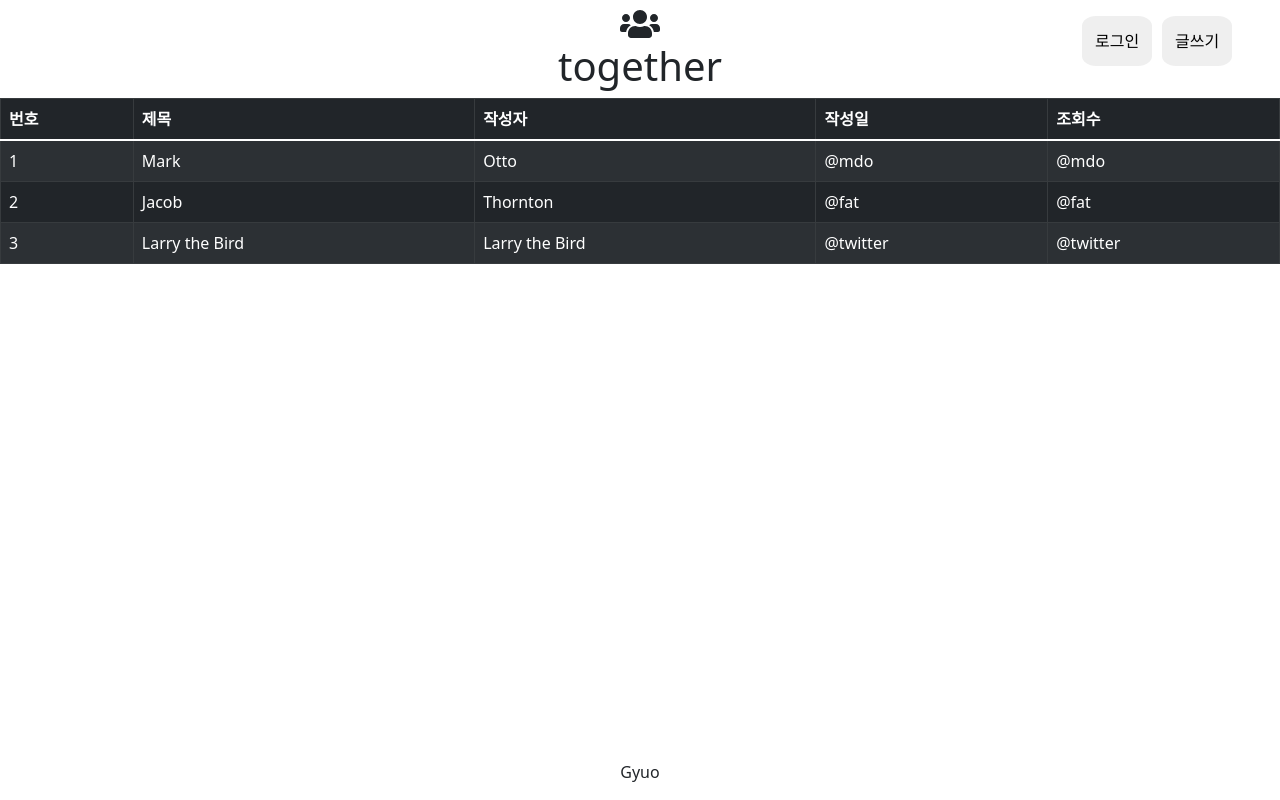
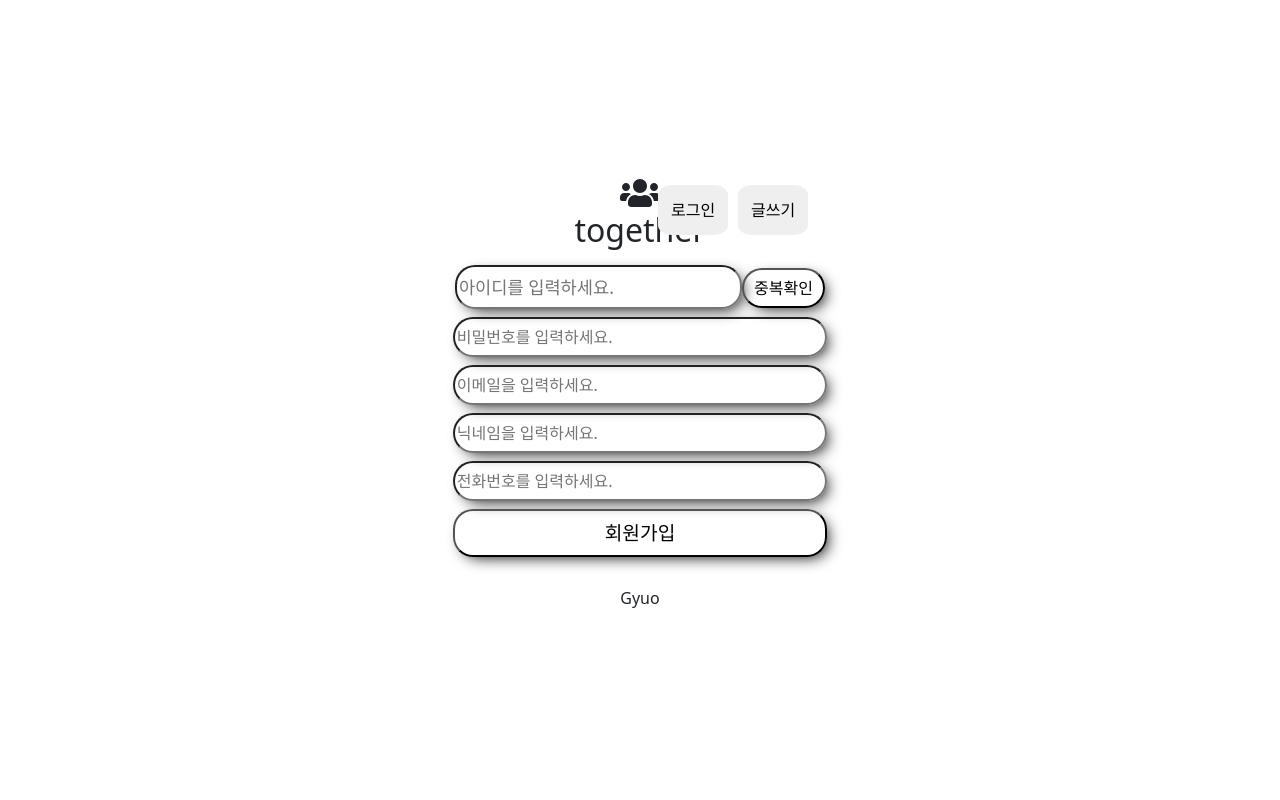
Before and after one commit to gyuonote/together-crud, a React (Create React App) app: page / in a window 1280 px wide. Built offline with nearby package versions, Linux system fonts and the light colour scheme.

Commit message:
signup update UI

```diff
--- a/src/app.jsx
+++ b/src/app.jsx
@@ -1,10 +1,10 @@
 import styles from "./app.module.css";
-import Board from "./components/board/board";
+import Signup from "./components/signup/signup";
 
 function App() {
   return (
     <div className={styles.app}>
-      <Board />
+      <Signup />
     </div>
   );
 }
--- a/src/components/footer/footer.module.css
+++ b/src/components/footer/footer.module.css
@@ -5,6 +5,7 @@
   background-color: makerGreen;
   text-align: center;
   position: relative;
+  padding: 0.3em;
 }
 
 .title {
--- a/src/components/header/header.jsx
+++ b/src/components/header/header.jsx
@@ -11,7 +11,7 @@ const Header = ({ onLogout }) => (
       </button>
     )}
     <i className="fas fa-users fa-2x"></i>
-    <h1 className={styles.title}>together</h1>
+    <h2 className={styles.title}>together</h2>
   </header>
 );
 export default Header;
--- a/src/components/login/login.module.css
+++ b/src/components/login/login.module.css
@@ -2,13 +2,12 @@
 
 .login {
   width: 30em;
-  height: 26em;
+  height: 23em;
   text-align: center;
   display: flex;
   flex-direction: column;
   justify-content: center;
   background-color: makerWhite;
-  border-radius: 22px;
 }
 
 .list {
@@ -31,7 +30,7 @@
   box-shadow: 5px 5px 15px -5px;
 }
 .item {
-  margin-bottom: 0.5em;
+  margin-top: 0.5em;
 }
 
 .button_item {
--- a/src/components/signup/signup.jsx
+++ b/src/components/signup/signup.jsx
@@ -9,27 +9,25 @@ const Signup = () => {
       <Header />
       <section>
         <ul className={styles.list}>
-          <li className={styles.li_box}>
-            <div>&nbsp;&nbsp;&nbsp;&nbsp;&nbsp;아이디</div>
+          <li className={styles.item}>
             <input
               className={styles.check_input}
               type="text"
               placeholder="아이디를 입력하세요."
             />
-            &nbsp;
             <button className={styles.check_button}>중복확인</button>
           </li>
-          <li>
-            <div>&nbsp;&nbsp;&nbsp;&nbsp;&nbsp;비밀번호</div>
+          <li className={styles.item}>
             <input type="password" placeholder="비밀번호를 입력하세요." />
           </li>
-          <li>
-            <div>&nbsp;&nbsp;&nbsp;&nbsp;&nbsp;이메일</div>
+          <li className={styles.item}>
             <input type="text" placeholder="이메일을 입력하세요." />
           </li>
-          <li>
-            <div>&nbsp;&nbsp;&nbsp;&nbsp;&nbsp;닉네임</div>
+          <li className={styles.item}>
             <input type="text" placeholder="닉네임을 입력하세요." />
+          </li>
+          <li className={styles.item}>
+            <input type="text" placeholder="전화번호를 입력하세요." />
           </li>
           <li>
             <button className={styles.signup_button} value="submit">
--- a/src/components/signup/signup.module.css
+++ b/src/components/signup/signup.module.css
@@ -1,17 +1,13 @@
 @value makerGreen, makerLightPink,makerBlack, makerWhite from '../../common/colors.css';
 
 .signup {
-  width: 23em;
-  height: 30em;
+  width: 27em;
+  height: 27em;
   text-align: center;
   display: flex;
   flex-direction: column;
   justify-content: center;
   background-color: makerWhite;
-  border-radius: 22px;
-}
-.li_box {
-  justify-content: center;
 }
 
 .list {
@@ -33,6 +29,10 @@ input {
   outline: 0;
   border-radius: 20px;
   box-shadow: 5px 5px 15px -5px;
+}
+
+.item {
+  margin-bottom: 0.5em;
 }
 
 .button:hover {
@@ -66,10 +66,9 @@ input {
 }
 
 .check_input {
-  width: 70%;
+  width: 69%;
   height: 2.5em;
   font-size: 1.1rem;
-  border-radius: 1.2rem;
   background-color: transparent;
   cursor: pointer;
   border: 0.2rem solid makerBlack;
@@ -85,11 +84,3 @@ input {
 .check_button:hover {
   background: makerLightPink;
 }
-
-ul > li {
-  margin-bottom: 0.5em;
-}
-div {
-  text-align: left;
-  font-size: 1.2rem;
-}
```
